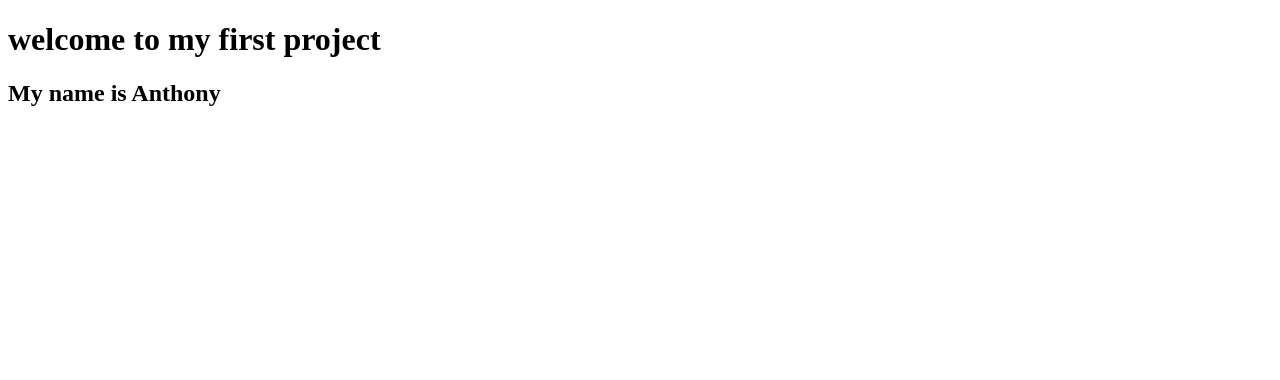
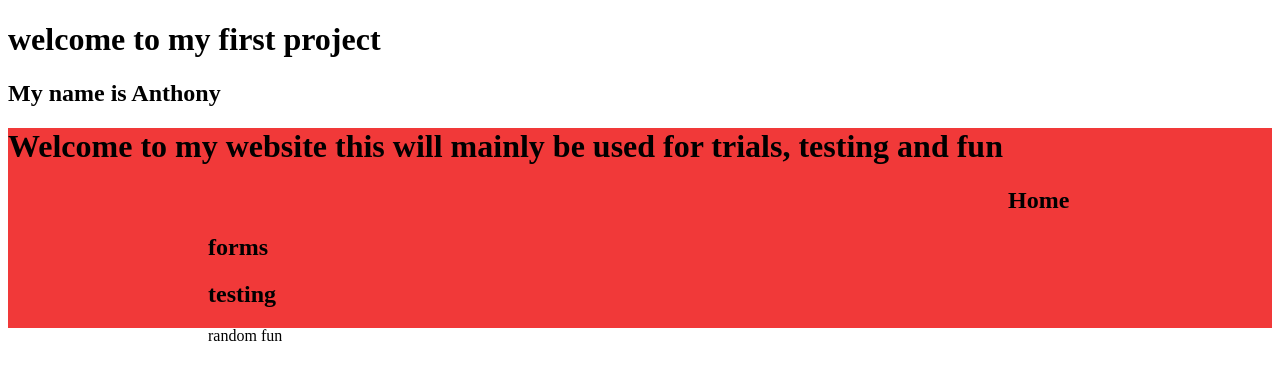
Before and after one commit to AshimyB/First-project, a plain HTML site: page index.html in a window 1280 px wide. Drawn offline with Linux system fonts and the light colour scheme.

Commit message:
Update index.html

```diff
--- a/index.html
+++ b/index.html
@@ -9,6 +9,41 @@
     <h1>welcome to my first project</h1>
     <H2>My name is Anthony</H2>
 
-    <div style="height: 200px; width: auto; "></div>
+    <div style="height: 200px; width: auto; background-color: rgb(241, 57, 57); ">
+
+   <h1>
+
+    Welcome to my website this will mainly be used for trials, testing and fun
+
+</h1>
+
+<h2 style="padding-left: 1000px;">Home</h2>
+<h2 style="padding-left: 200px;">forms</h2>
+<h2 style="padding-left: 200px;">testing</h2>
+<h style="padding-left: 200px;"2>random fun</h2>
+
+
+
+
+
+
+
+
+
+
+
+
+
+
+
+
+
+
+
+
+
+
+
+    </div>
 </body>
 </html>
```
